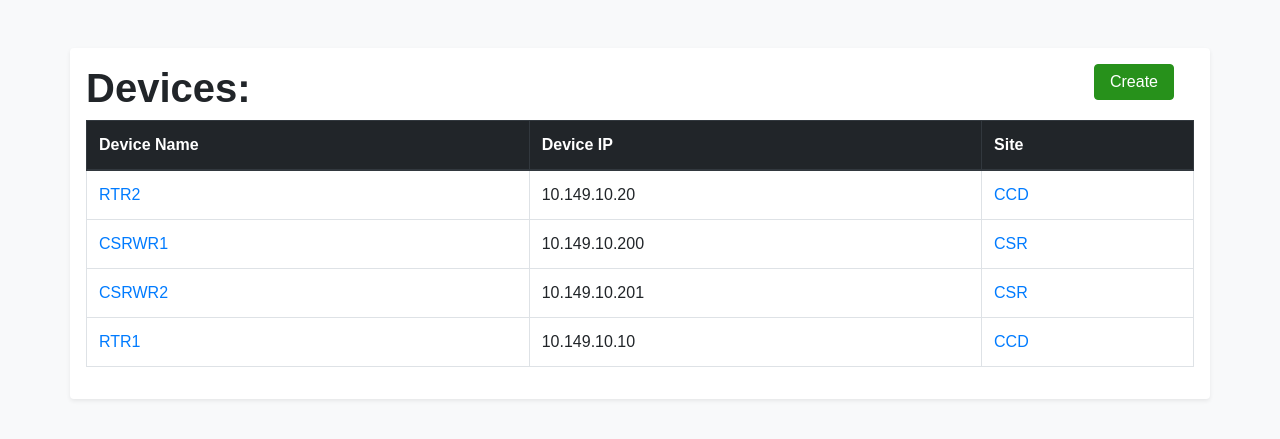
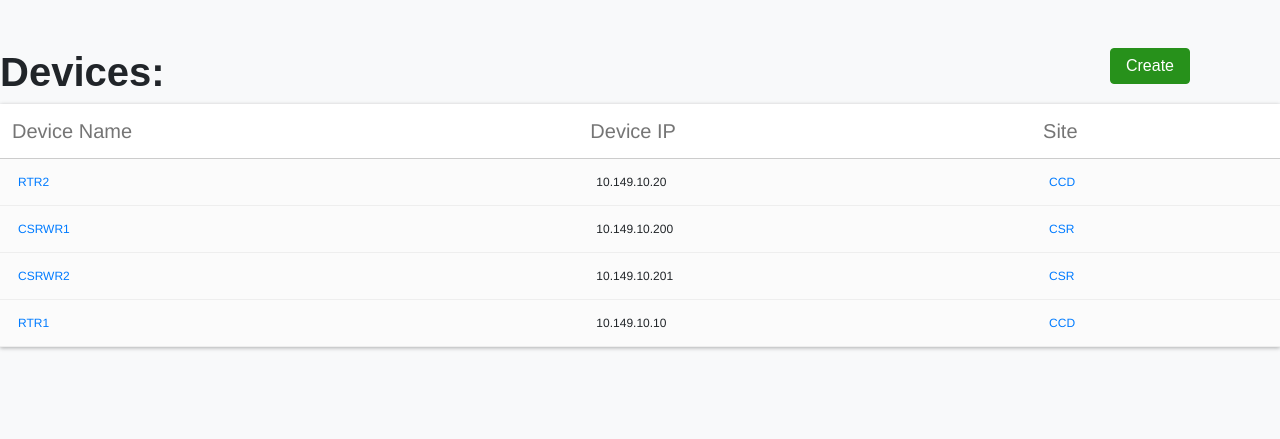
Before and after one commit to Franciscosencion/AutoNetWebPublic, a Django app: page /devices in a window 1280 px wide. Shown: the part 56-495 px from the top of the page. Run offline with Django 3.2, Linux system fonts and the light colour scheme; a user stored in the database is signed in; data comes from the database, SQL or seed files in the repository; both versions use the stored data as it was after the commit; some libraries are stand-ins or nearby versions.

Commit message:
modified table css still work in progress

```diff
--- a/main_app/static/css/form.css
+++ b/main_app/static/css/form.css
@@ -134,3 +134,69 @@
     background-color: #f8d7da;
     border-color: #f5c6cb;
 }
+
+/* css for device & sites tables */
+
+#device-table1 {
+  display: block;
+}
+.ctable {
+background-color: #fff;
+box-shadow: 0 1px 4px 0 rgba(0,0,0,0.3);
+border-collapse: collapse;
+font-family: Helvetica,Verdana,sans-serif;
+font-weight: 300;
+width: 100%;
+font-size: 12px;
+background-clip: padding-box;
+color:
+}
+
+thead {
+  font-size: 20px;
+}
+.ctable tbody tr {
+background-color: #fbfbfb;
+transition: .3s;
+border-bottom: 1px solid #eee;
+}
+
+.ctable tbody tr:nth-child(2n+1) {
+  background-color: #fbfbfb;
+}
+
+.ctable tbody td {
+padding: 14px 18px;
+text-align: left;
+}
+
+.ctable  thead .layout td {
+    font-weight: 300;
+    text-align: left;
+    color: #757575;
+    padding: 12px;
+    border-bottom: 1px solid #ccc;
+  }
+.ctable-noSideBorder tbody td:first-child {
+border-left: 0 !important;
+}
+
+.ctable-noSideBorder  thead .layout td {
+    border-top: 0;
+    border-left: 0;
+}
+.ctable tbody td {
+padding: 14px 18px;
+text-align: left;
+}
+
+
+.ctable tbody tr:nth-child {
+    background-color: #fbfbfb;
+}
+
+
+.ctable tbody  tr {
+    transition: .3s;
+    border-bottom: 1px solid #eee;
+}
--- a/main_app/templates/main_app/devices_list.html
+++ b/main_app/templates/main_app/devices_list.html
@@ -5,7 +5,7 @@
 
 
 
-  <div class="container shadow-sm p-3 mb-5 bg-white rounded">
+  <div>
       <div class="container">
         <a class="" href="{% url 'main_app:createdevice' %}">
           <input class="float-right" id="btn-save" type="submit" value="Create">
@@ -13,12 +13,16 @@
       </div>
       <div class="">
         <h1><strong>Devices:</strong></h1>
-        <table class="table table-bordered">
-          <thead class="thead-dark">
-            <th>Device Name</th>
-            <th>Device IP</th>
-            <th>Site</th>
+        <table id="device-table1">
+          <table  class="ctable ctable-noSideBorder">
+            <thead >
+              <tr class="layout">
+                <td>Device Name</td>
+                <td>Device IP</td>
+                <td>Site</td>
+              </tr>
             </thead>
+            <tbody>
               {% for device in devices %}
               <tr>
                   <td><a href="devices/{{device.id}}">{{device.device_name}}</a></td>
@@ -26,7 +30,11 @@
                   <td><a href="sites/{{ device.site.id }}">{{device.site.site_name}}</a></td>
               </tr>
               {%endfor%}
+            </tbody>
+
           </table>
+        </table>
+
       </div>
       {% if is_paginated %}
         {% if page_obj.has_previous %}
```
Also changed, not shown: db.sqlite3. Lines whose indentation alone changed are shown as unchanged.
